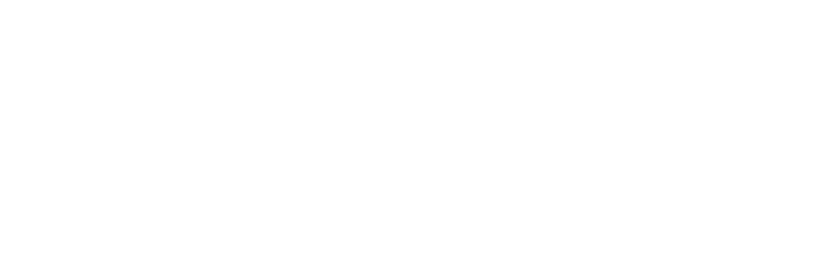
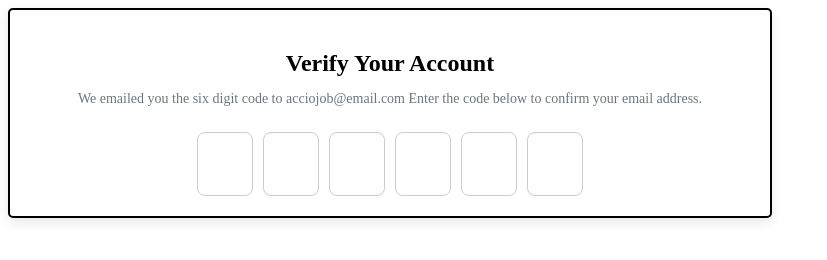
Before and after one commit to acciojob/OTP-The-jalmejay, a website: page main.html in a window 1280 px wide. Shown: the whole page, without its empty margins (0-827 px from the left). Drawn offline with Linux system fonts and the light colour scheme.

Commit message:
created a submission

```diff
--- a/main.html
+++ b/main.html
@@ -8,6 +8,20 @@
 
 <body>
 	<!-- the entire body must be written by student -->
+	<div class="container">
+    <h2 id="verification_heading">Verify Your Account</h2>
+    <p id="verification_subtext">We emailed you the six digit code to acciojob@email.com Enter the code below to confirm your email address.</p>
+
+    <div class="code-container">
+      <input type="text" maxlength="1" class="code" id="code-1">
+      <input type="text" maxlength="1" class="code" id="code-2">
+      <input type="text" maxlength="1" class="code" id="code-3">
+      <input type="text" maxlength="1" class="code" id="code-4">
+      <input type="text" maxlength="1" class="code" id="code-5">
+      <input type="text" maxlength="1" class="code" id="code-6">
+    </div>
+  </div>
+
     <script type="text/javascript" src="./script.js">
 </script>
 
--- a/script.js
+++ b/script.js
@@ -1 +1,34 @@
 //your JS code here. If required.
+
+let inputs=document.querySelectorAll(".code");
+
+inputs.forEach((input,index)=>{
+	input.addEventListener("input",(e)=>{
+		let value=e.target.value;
+		if(value&&index<inputs.length-1){
+			inputs[index + 1].focus();
+		}
+	});
+	input.addEventListener("keydown",(e)=>{
+		if(e.key=="Backspace"){
+			if(!input.value&&index>0){
+			inputs[index - 1].focus();
+            inputs[index - 1].value = "";
+			}
+			else{
+            inputs[index - 1].value = "";
+			}
+		}
+		if(e.key==="ArrowLeft"){
+			if(!input.value&&index>0){
+				inputs[index - 1].focus();
+			}
+		}
+		if(e.key==="ArrowRight"){
+			if(!input.value&&index<6){
+				inputs[index +1].focus();
+			}
+		}
+	})
+});
+// inputs[0].focus();
--- a/styles.css
+++ b/styles.css
@@ -1 +1,37 @@
 /*  your css code here. If applicable */
+.container{
+	text-align:center;
+	border:2px solid black;
+	border-radius:5px;
+	padding: 20px;
+	width:720px;
+	box-shadow: 0 4px 12px rgba(0,0,0,0.1);
+}
+#verification_heading {
+      font-size: 24px;
+      margin-bottom: 10px;
+}
+
+#verification_subtext {
+      font-size: 14px;
+      color: #6c757d;
+      margin-bottom: 25px;
+}
+.code-container{
+	display:flex;
+	gap:10px;
+	justify-content:center;
+}
+.code{
+	width:50px;
+	height:60px;
+	font-size: 20px;
+    border: 1px solid #ccc;
+    text-align: center;
+    border-radius: 8px;
+    outline: none;
+    transition: border-color 0.2s;
+}
+.code:focus {
+    border-color: #007bff;
+}
```
